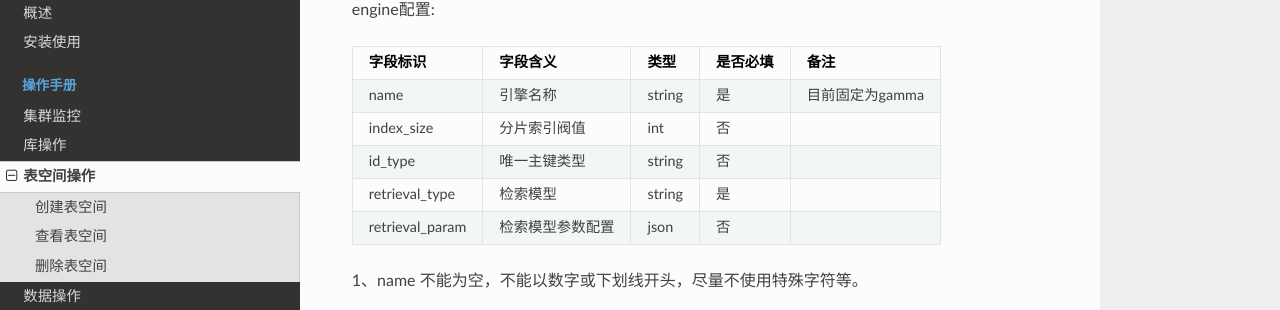
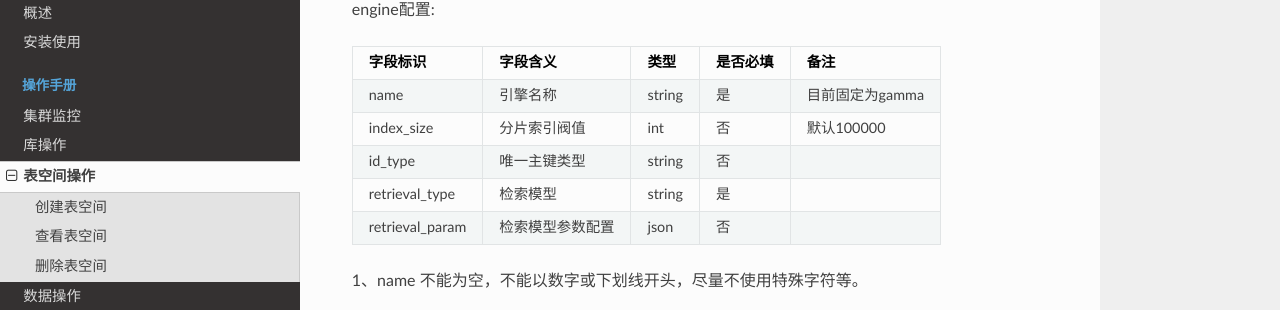
Before and after one commit to vearch/zh_docs, a Sphinx documentation site: the page built from docs/source/use_op/op_space.rst, in a window 1280 px wide and 900 px high, scrolled down 1517 px. Shown: the part 139-449 px from the top of the window. Built offline with Sphinx 7.4.7 and the Read the Docs theme 2.0.0, drawn with Linux system fonts in a browser that asks for light colours; pages that are not in the unit, such as notebooks, are missing from menus.

Commit message:
udpate index size param

```diff
--- a/docs/source/use_op/op_space.rst
+++ b/docs/source/use_op/op_space.rst
@@ -92,7 +92,7 @@ engine配置:
 +================+=================+===============+==========+=======================================+
 |name            |引擎名称         |string         |是        |目前固定为gamma                        |
 +----------------+-----------------+---------------+----------+---------------------------------------+
-|index_size      |分片索引阀值     |int            |否        |                                       |
+|index_size      |分片索引阀值     |int            |否        |默认100000                             |
 +----------------+-----------------+---------------+----------+---------------------------------------+
 |id_type         |唯一主键类型     |string         |否        |                                       |
 +----------------+-----------------+---------------+----------+---------------------------------------+
```
